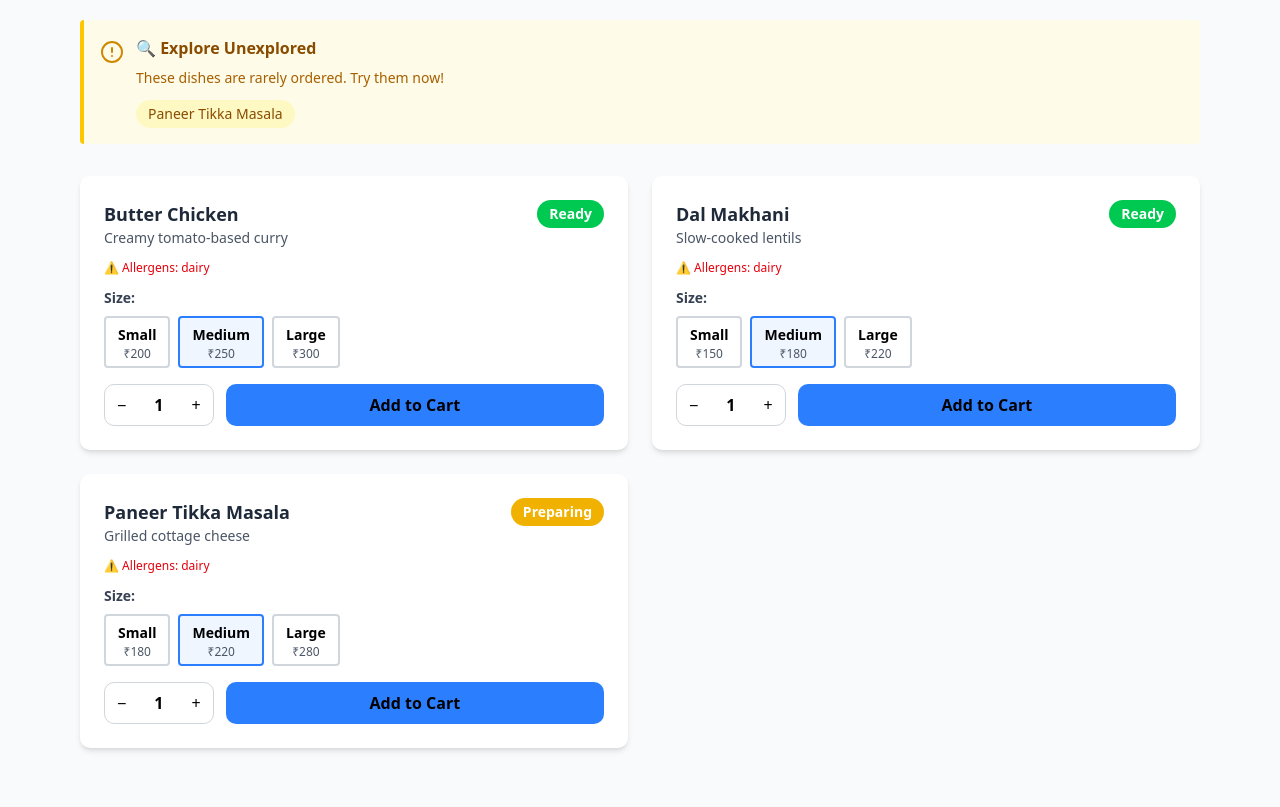
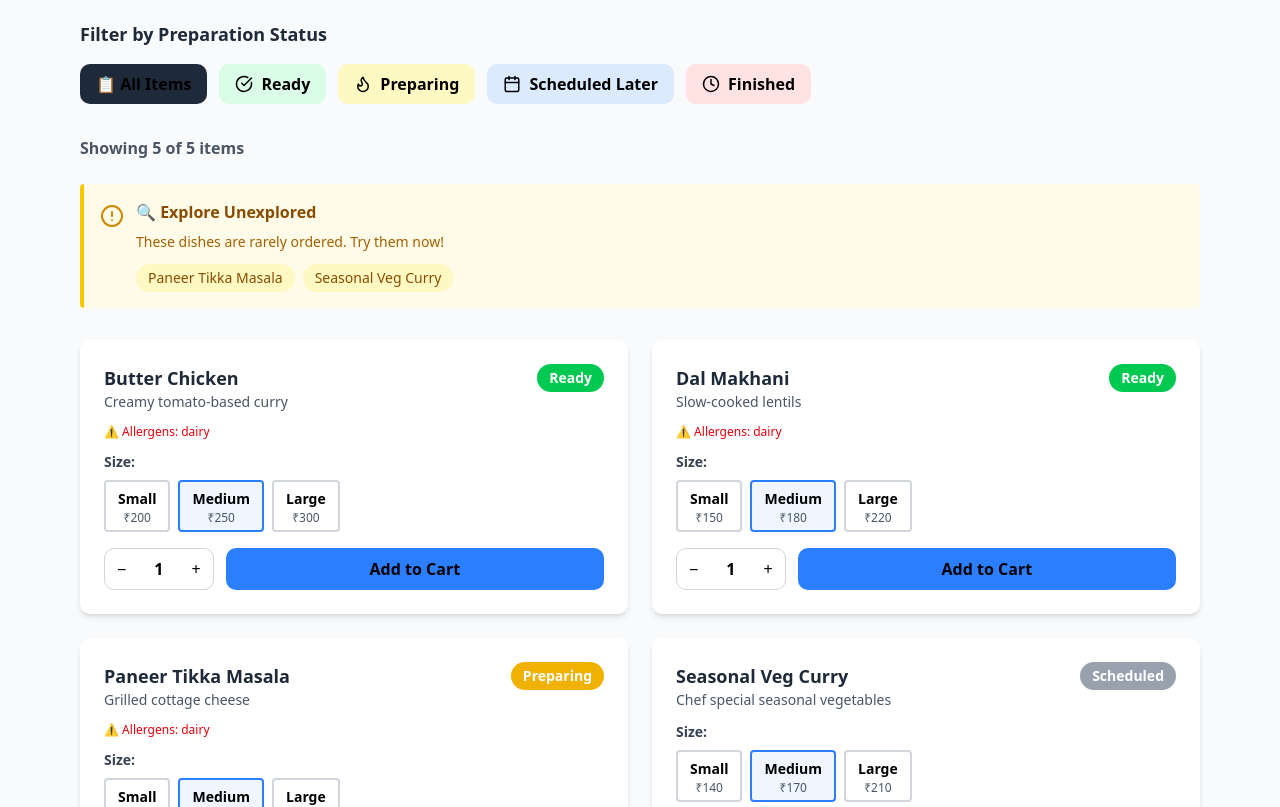
Before and after one commit to itsme-sherlock/SmartFoodCourt, a Next.js app: page /employee/vendor/vendor_1 in a window 1280 px wide. Shown: the part 200-1007 px from the top of the page. Before the commit the page ends 980 px from the top, so only its background shows below. Built offline with nearby package versions, Linux system fonts and the light colour scheme; no server answers.

Commit message:
preaprtaion status filtrr added build error resolved

```diff
--- a/app/admin/analytics/page.tsx
+++ b/app/admin/analytics/page.tsx
@@ -5,6 +5,7 @@ import Link from 'next/link';
 import { LogOut, BarChart3, TrendingUp, Users, Clock, DollarSign } from 'lucide-react';
 import MobileMenu from '@/components/MobileMenu';
 import { useEffect, useState } from 'react';
+import { VendorPerformance } from '@/lib/types';
 
 export default function AdminAnalytics() {
   const router = useRouter();
@@ -16,7 +17,7 @@ export default function AdminAnalytics() {
     todayRevenue: 0,
     avgWaitTime: '8 mins',
   });
-  const [vendorPerformance, setVendorPerformance] = useState([]);
+  const [vendorPerformance, setVendorPerformance] = useState<VendorPerformance[]>([]);
   const [isLoading, setIsLoading] = useState(true);
 
   const handleLogout = () => {
--- a/app/admin/billing/page.tsx
+++ b/app/admin/billing/page.tsx
@@ -5,12 +5,13 @@ import Link from 'next/link';
 import { LogOut, Receipt, DollarSign, TrendingUp, Calendar, Download, Filter, Search } from 'lucide-react';
 import MobileMenu from '@/components/MobileMenu';
 import { useEffect, useState } from 'react';
+import { BillingTransaction } from '@/lib/types';
 
 export default function AdminBilling() {
   const router = useRouter();
   const { user, logout, getAdminStats, getVendorPerformance } = useAuth();
-  const [vendorTransactions, setVendorTransactions] = useState([]);
-  const [filteredTransactions, setFilteredTransactions] = useState([]);
+  const [vendorTransactions, setVendorTransactions] = useState<BillingTransaction[]>([]);
+  const [filteredTransactions, setFilteredTransactions] = useState<BillingTransaction[]>([]);
   const [selectedVendor, setSelectedVendor] = useState('all');
   const [dateFilter, setDateFilter] = useState('today');
   const [searchTerm, setSearchTerm] = useState('');
--- a/app/admin/dashboard/page.tsx
+++ b/app/admin/dashboard/page.tsx
@@ -5,6 +5,7 @@ import Link from 'next/link';
 import { LogOut } from 'lucide-react';
 import MobileMenu from '@/components/MobileMenu';
 import { useEffect, useState } from 'react';
+import { VendorPerformance } from '@/lib/types';
 
 export default function AdminDashboard() {
   const router = useRouter();
@@ -16,7 +17,7 @@ export default function AdminDashboard() {
     todayRevenue: 0,
     avgWaitTime: '8 mins',
   });
-  const [vendorPerformance, setVendorPerformance] = useState([
+  const [vendorPerformance, setVendorPerformance] = useState<VendorPerformance[]>([
     { name: 'North Indian Delights', orders: 45, rating: 4.5, waste: '8%', revenue: 11250 },
     { name: 'South Indian Express', orders: 38, rating: 4.2, waste: '6%', revenue: 9500 },
     { name: 'Grill Master', orders: 22, rating: 4.7, waste: '5%', revenue: 8750 },
--- a/app/admin/vendors/page.tsx
+++ b/app/admin/vendors/page.tsx
@@ -6,11 +6,12 @@ import { LogOut, Users, Store, TrendingUp, AlertTriangle } from 'lucide-react';
 import MobileMenu from '@/components/MobileMenu';
 import { useEffect, useState } from 'react';
 import { mockVendors } from '@/lib/mockData';
+import { VendorPerformance } from '@/lib/types';
 
 export default function AdminVendors() {
   const router = useRouter();
   const { user, logout, getVendorPerformance } = useAuth();
-  const [vendorPerformance, setVendorPerformance] = useState([]);
+  const [vendorPerformance, setVendorPerformance] = useState<VendorPerformance[]>([]);
   const [isLoading, setIsLoading] = useState(true);
 
   const handleLogout = () => {
--- a/app/employee/history/page.tsx
+++ b/app/employee/history/page.tsx
@@ -59,7 +59,9 @@ export default function OrderHistory() {
       .subscribe();
 
     return () => {
-      supabase.removeChannel(channel);
+      if (supabase) {
+        supabase.removeChannel(channel);
+      }
     };
   }, [user?.id]);
 
--- a/app/employee/vendor/[vendorId]/page.tsx
+++ b/app/employee/vendor/[vendorId]/page.tsx
@@ -3,7 +3,7 @@ import { useState } from 'react';
 import { useRouter, useParams } from 'next/navigation';
 import { useAuth } from '@/context/AuthContext';
 import { mockVendors, mockMenuItems } from '@/lib/mockData';
-import { ShoppingCart, ChevronLeft, AlertCircle } from 'lucide-react';
+import { ShoppingCart, ChevronLeft, AlertCircle, Clock, Flame, CheckCircle, Calendar } from 'lucide-react';
 import { toast } from 'sonner';
 
 export default function VendorMenu() {
@@ -15,11 +15,25 @@ export default function VendorMenu() {
   const items = vendorId ? mockMenuItems[vendorId as keyof typeof mockMenuItems] || [] : [];
   const [quantities, setQuantities] = useState<Record<string, number>>({});
   const [selectedSizes, setSelectedSizes] = useState<Record<string, string>>({});
+  const [statusFilter, setStatusFilter] = useState<'all' | 'ready' | 'preparing' | 'scheduled' | 'finished'>('all');
 
   if (!vendor) return <div>Vendor not found</div>;
 
   const unexploredItems = items.filter(item => item.orderCount < 10);
   const getPrice = (item: any, size: string) => item.sizes[size as keyof typeof item.sizes] || item.basePrice;
+
+  // Map item status to preparation status
+  const getPreparationStatus = (itemStatus: string): 'ready' | 'preparing' | 'scheduled' | 'finished' => {
+    if (itemStatus === 'Ready') return 'ready';
+    if (itemStatus === 'Preparing') return 'preparing';
+    if (itemStatus === 'Sold Out') return 'finished';
+    return 'scheduled';
+  };
+
+  // Filter items based on selected status filter
+  const filteredItems = statusFilter === 'all'
+    ? items
+    : items.filter(item => getPreparationStatus(item.status) === statusFilter);
 
   const handleAddToCart = (item: any) => {
     const quantity = quantities[item.id] || 1;
@@ -75,6 +89,67 @@ export default function VendorMenu() {
       </div>
 
       <main className="max-w-6xl mx-auto px-4 py-8">
+        {/* Preparation Status Filter */}
+        <div className="mb-8">
+          <h2 className="text-lg font-bold text-gray-800 mb-4">Filter by Preparation Status</h2>
+          <div className="flex flex-wrap gap-3">
+            <button
+              onClick={() => setStatusFilter('all')}
+              className={`flex items-center gap-2 px-4 py-2 rounded-lg font-semibold transition-all ${
+                statusFilter === 'all'
+                  ? 'bg-gray-800 text-white'
+                  : 'bg-gray-200 text-gray-800 hover:bg-gray-300'
+              }`}
+            >
+              📋 All Items
+            </button>
+            <button
+              onClick={() => setStatusFilter('ready')}
+              className={`flex items-center gap-2 px-4 py-2 rounded-lg font-semibold transition-all ${
+                statusFilter === 'ready'
+                  ? 'bg-green-500 text-white'
+                  : 'bg-green-100 text-green-800 hover:bg-green-200'
+              }`}
+            >
+              <CheckCircle size={18} /> Ready
+            </button>
+            <button
+              onClick={() => setStatusFilter('preparing')}
+              className={`flex items-center gap-2 px-4 py-2 rounded-lg font-semibold transition-all ${
+                statusFilter === 'preparing'
+                  ? 'bg-yellow-500 text-white'
+                  : 'bg-yellow-100 text-yellow-800 hover:bg-yellow-200'
+              }`}
+            >
+              <Flame size={18} /> Preparing
+            </button>
+            <button
+              onClick={() => setStatusFilter('scheduled')}
+              className={`flex items-center gap-2 px-4 py-2 rounded-lg font-semibold transition-all ${
+                statusFilter === 'scheduled'
+                  ? 'bg-blue-500 text-white'
+                  : 'bg-blue-100 text-blue-800 hover:bg-blue-200'
+              }`}
+            >
+              <Calendar size={18} /> Scheduled Later
+            </button>
+            <button
+              onClick={() => setStatusFilter('finished')}
+              className={`flex items-center gap-2 px-4 py-2 rounded-lg font-semibold transition-all ${
+                statusFilter === 'finished'
+                  ? 'bg-red-500 text-white'
+                  : 'bg-red-100 text-red-800 hover:bg-red-200'
+              }`}
+            >
+              <Clock size={18} /> Finished
+            </button>
+          </div>
+        </div>
+
+        {/* Item Count Info */}
+        <div className="mb-6 text-gray-600 font-semibold">
+          Showing {filteredItems.length} of {items.length} items
+        </div>
         {/* Explore Unexplored */}
         {unexploredItems.length > 0 && (
           <div className="mb-8 bg-yellow-50 border-l-4 border-yellow-400 p-4 rounded">
@@ -99,7 +174,8 @@ export default function VendorMenu() {
 
         {/* Menu Items */}
         <div className="grid grid-cols-1 md:grid-cols-2 gap-6">
-          {items.map(item => (
+          {filteredItems.length > 0 ? (
+            filteredItems.map(item => (
             <div key={item.id} className="bg-white rounded-lg shadow-md p-6">
               <div className="flex justify-between items-start mb-3">
                 <div>
@@ -168,7 +244,16 @@ export default function VendorMenu() {
                 </button>
               </div>
             </div>
-          ))}
+          ))
+          ) : (
+            <div className="col-span-1 md:col-span-2 text-center py-12">
+              <div className="text-4xl mb-3">🔍</div>
+              <p className="text-gray-600 font-semibold text-lg">No items found</p>
+              <p className="text-gray-500 text-sm mt-2">
+                There are no {statusFilter === 'all' ? 'items' : statusFilter} items at the moment. Try another status filter!
+              </p>
+            </div>
+          )}
         </div>
       </main>
     </div>
--- a/app/vendor/dashboard/page.tsx
+++ b/app/vendor/dashboard/page.tsx
@@ -98,7 +98,9 @@ export default function VendorDashboard() {
       .subscribe();
 
     return () => {
-      supabase.removeChannel(channel);
+      if (supabase) {
+        supabase.removeChannel(channel);
+      }
     };
   }, [user?.stall, supabase]);
 
--- a/components/MobileMenu.tsx
+++ b/components/MobileMenu.tsx
@@ -11,7 +11,7 @@ interface MenuLink {
 
 interface MobileMenuProps {
   userName?: string;
-  user?: { name?: string; role?: string };
+  user?: { name?: string; role?: string } | null;
   menuLinks?: MenuLink[];
   links?: MenuLink[];
   onLogout: () => void;
--- a/context/AuthContext.tsx
+++ b/context/AuthContext.tsx
@@ -2,6 +2,7 @@
 import { createContext, useContext, useState, useEffect, ReactNode } from 'react';
 import { getSupabase, hasSupabase } from '@/lib/supabase';
 import { toast } from 'sonner';
+import { VendorPerformance, BillingTransaction } from '@/lib/types';
 
 export interface User {
 	id: string;
@@ -56,27 +57,8 @@ interface AuthContextType {
 		todayRevenue: number;
 		avgWaitTime: string;
 	}>;
-	getVendorPerformance: () => Promise<Array<{
-		name: string;
-		orders: number;
-		rating: number;
-		waste: string;
-		revenue: number;
-	}>>;
-	getBillingTransactions: () => Promise<Array<{
-		id: string;
-		orderId: string;
-		vendorId: string;
-		vendorName: string;
-		customerName: string;
-		amount: number;
-		commission: number;
-		netAmount: number;
-		paymentMethod: string;
-		status: string;
-		timestamp: Date;
-		items: string[];
-	}>>;
+	getVendorPerformance: () => Promise<VendorPerformance[]>;
+	getBillingTransactions: () => Promise<BillingTransaction[]>;
 }
 
 const AuthContext = createContext<AuthContextType | undefined>(undefined);
@@ -206,7 +188,7 @@ export const AuthProvider = ({ children }: { children: ReactNode }) => {
 			}));
 
 			const vendorOrders = allOrders.filter(order =>
-				order.items.some(item => item.vendorId === user.stall)
+				order.items.some((item: any) => item.vendorId === user.stall)
 			);
 
 			setOrders(vendorOrders);
@@ -494,7 +476,7 @@ export const AuthProvider = ({ children }: { children: ReactNode }) => {
 		}
 	};
 
-	const getVendorPerformance = async () => {
+	const getVendorPerformance = async (): Promise<VendorPerformance[]> => {
 		if (!hasSupabase) {
 			// Return mock data
 			return [
--- a/lib/mockData.ts
+++ b/lib/mockData.ts
@@ -99,6 +99,26 @@ export const mockMenuItems = {
 			orderCount: 3,
 			allergens: ['dairy'],
 		},
+		{
+			id: 'item_1_4',
+			name: 'Seasonal Veg Curry',
+			description: 'Chef special seasonal vegetables',
+			basePrice: 170,
+			sizes: { small: 140, medium: 170, large: 210 },
+			status: 'Scheduled',
+			orderCount: 0,
+			allergens: [],
+		},
+		{
+			id: 'item_1_5',
+			name: 'Kulfi Dessert',
+			description: 'Creamy cardamom kulfi',
+			basePrice: 90,
+			sizes: { small: 90, medium: 120, large: 150 },
+			status: 'Sold Out',
+			orderCount: 120,
+			allergens: ['dairy'],
+		},
 	],
 	vendor_2: [
 		{
@@ -121,6 +141,16 @@ export const mockMenuItems = {
 			orderCount: 2,
 			allergens: [],
 		},
+		{
+			id: 'item_2_3',
+			name: 'Special Coconut Chutney',
+			description: 'Fresh coconut chutney with mustard tempering',
+			basePrice: 40,
+			sizes: { small: 30, medium: 40, large: 60 },
+			status: 'Scheduled',
+			orderCount: 0,
+			allergens: [],
+		},
 	],
 	vendor_3: [
 		{
@@ -131,6 +161,16 @@ export const mockMenuItems = {
 			sizes: { small: 200, medium: 280, large: 350 },
 			status: 'Ready',
 			orderCount: 40,
+			allergens: [],
+		},
+		{
+			id: 'item_3_2',
+			name: 'Grill Platter (Limited)',
+			description: 'Assorted grilled items - limited servings',
+			basePrice: 520,
+			sizes: { small: 360, medium: 520, large: 700 },
+			status: 'Sold Out',
+			orderCount: 80,
 			allergens: [],
 		},
 	],
```
Also changed, not shown: lib/types.ts (+23 -0 lines).
